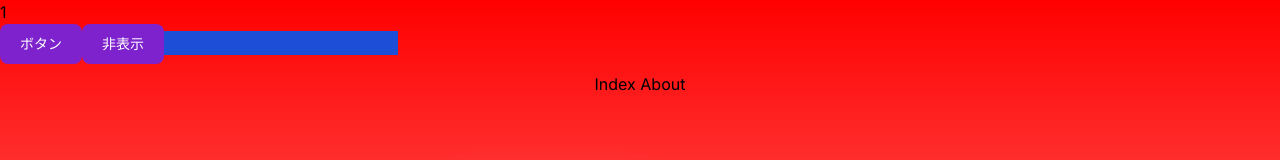
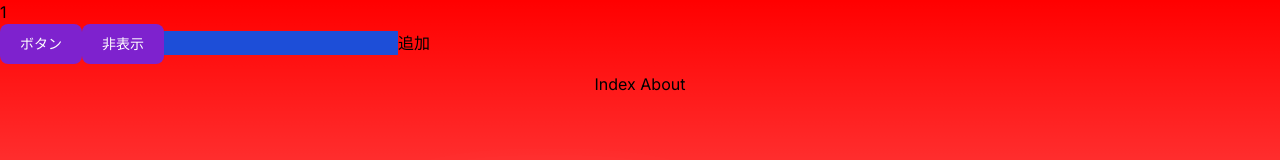
Before and after one commit to ChikawaMax/my-app, a Next.js app: page / in a window 1280 px wide. Shown: the top 160 px of the page. Built offline with nearby package versions, Linux system fonts and the light colour scheme.

Commit message:
✨ テキストを追加する機能を追加

```diff
--- a/src/app/component/backcolor.tsx
+++ b/src/app/component/backcolor.tsx
@@ -8,6 +8,7 @@
   const [count, setCount] = useState(1);
   const [text, setText] = useState("");
   const [isShow, setIsShow] = useState(true);
+  const [array, setArray] = useState<any[]>([]);
 
 
   const handleClick = useCallback(() => {
@@ -35,6 +36,16 @@
     setIsShow((prevIsShow) => !prevIsShow);
   }, [])
 
+  const handleAdd = useCallback(() => {
+    setArray((prevArray) => {
+      if (prevArray.some((item) => item === text)) {
+        alert("すでに同じ要素が存在しています。")
+        return prevArray
+      }
+      return [...prevArray, text]
+    })
+  }, [text])
+
   return (
     <div>
       {isShow ? <h1>{count}</h1> : null}
@@ -46,6 +57,15 @@
       >{isShow ? "非表示" : "表示"}</button>
 
       <input className="bg-blue-700" type="text" value={text} onChange={handleChange} />
+
+      <button onClick={handleAdd}>追加</button>
+
+      <ul>
+        {array.map((item) => {
+          return <li key={item}>{item}</li>
+        })}
+
+      </ul>
     </div>
   );
 }
```
